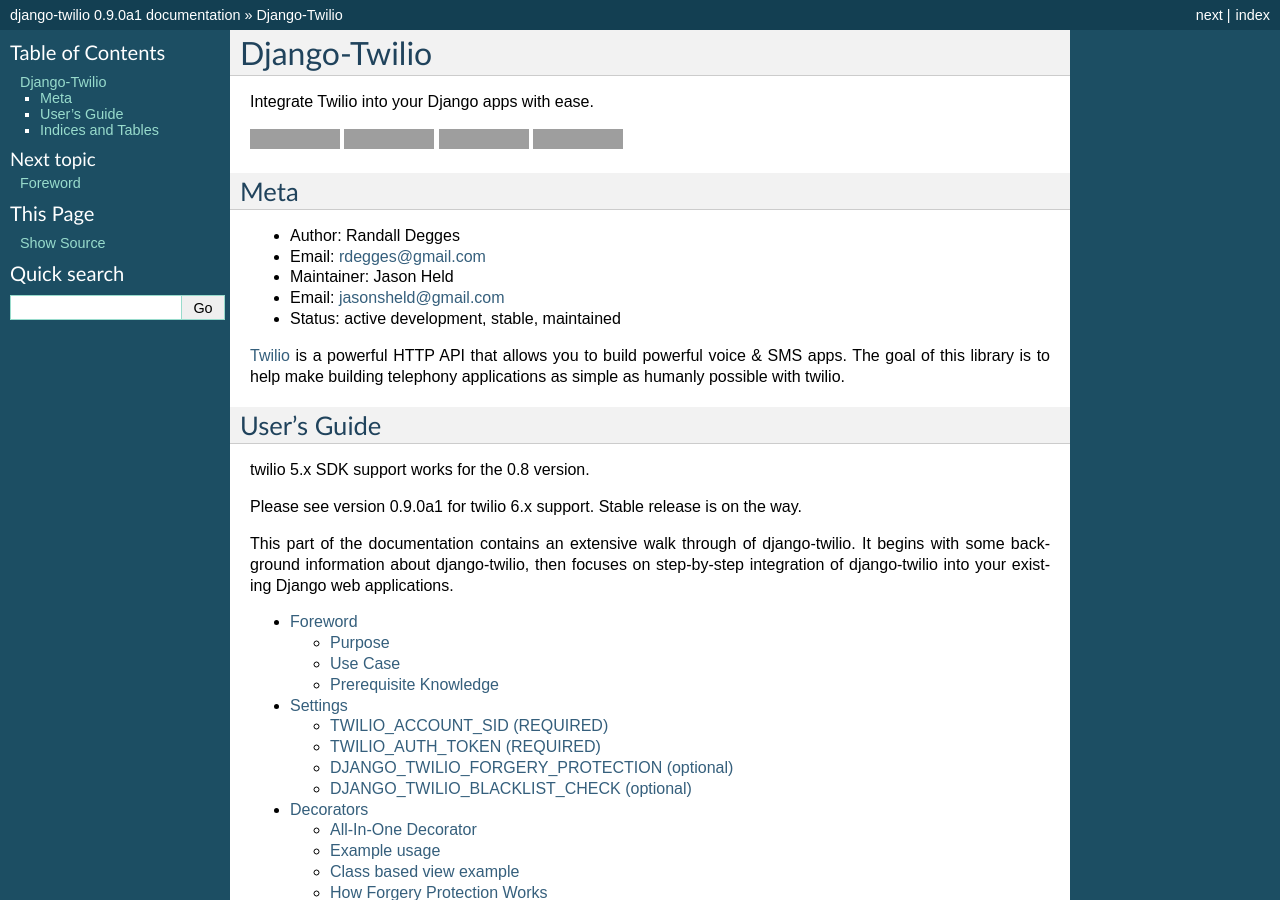
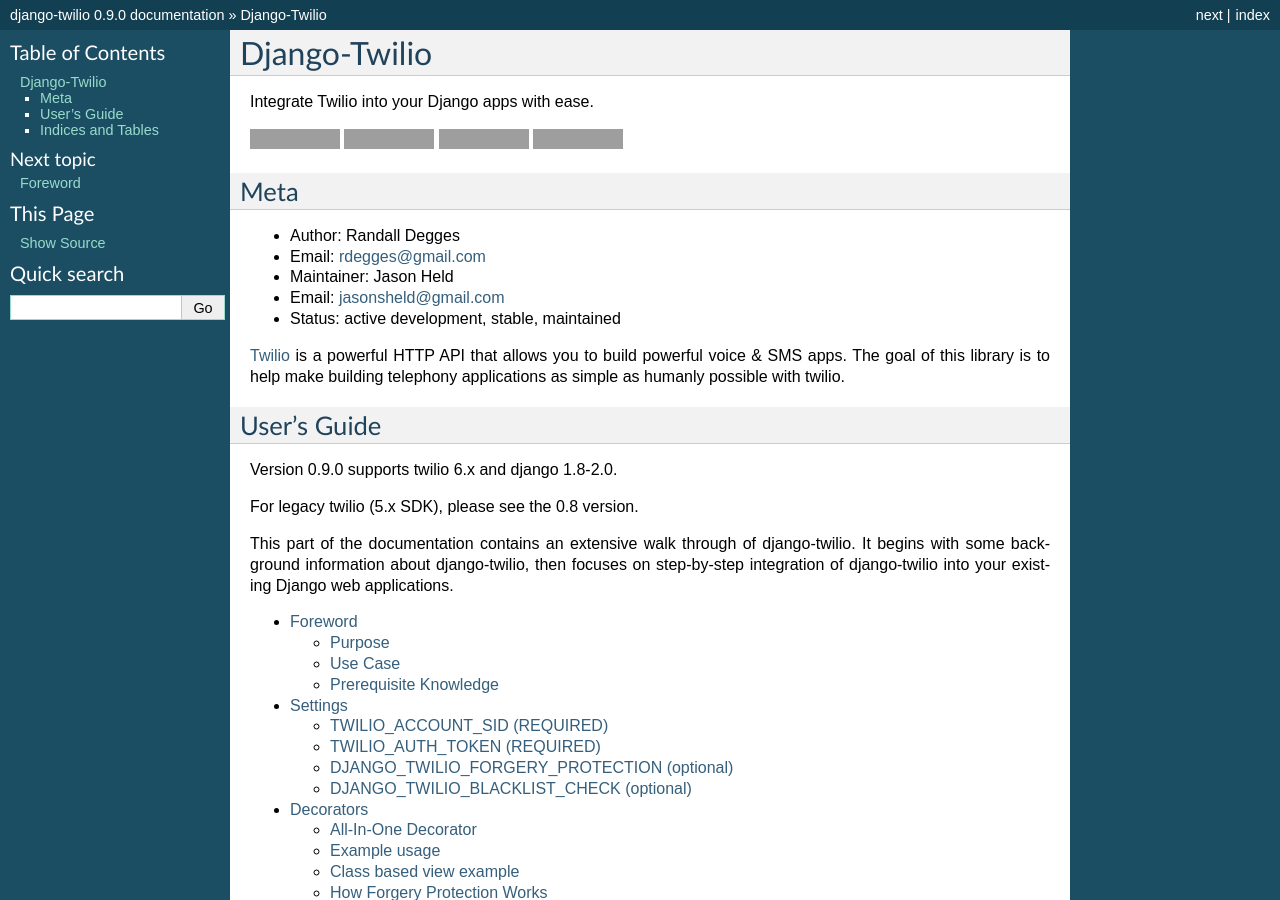
Before and after one commit to rdegges/django-twilio, a Sphinx documentation site: the page built from docs/source/index.rst, in a window 1280 px wide and 900 px high. Built offline with Sphinx 7.4.7, drawn with Linux system fonts in a browser that asks for light colours; pages that are not in the unit, such as notebooks, are missing from menus; some of the changed text lies outside the part shown; grey boxes are pictures that could not be loaded.

```diff
--- a/README.rst
+++ b/README.rst
@@ -12,7 +12,7 @@ Integrate Twilio into your Django apps with ease.
 .. image:: https://readthedocs.org/projects/django-twilio/badge/?version=latest
     :target: https://readthedocs.org/projects/django-twilio/badge/?version=latest
 .. image:: https://img.shields.io/pypi/pyversions/coverage.svg
-    :target: https://pypi.python.org/pypi/django-twilio/0.9.0a1
+    :target: https://pypi.python.org/pypi/django-twilio/0.9.0
     :alt: Python versions supported
 
 
@@ -30,9 +30,9 @@ Twilio makes it easy to send & receive SMS messages, and create & manage voice c
 
 Django-twilio makes it easy to use Twilio in your Django projects.
 
-twilio 5.x SDK support works for the 0.8 version.
+Version 0.9.0 supports twilio 6.x and django 1.8-2.0.
 
-Please see version 0.9.0a1 for twilio 6.x support. Stable release is on the way.
+For legacy twilio (5.x SDK), please see the 0.8 version.
 
 Documentation
 -------------
--- a/django_twilio/__init__.py
+++ b/django_twilio/__init__.py
@@ -5,4 +5,4 @@ from __future__ import unicode_literals, absolute_import
 A simple library for building twilio-powered Django webapps.
 """
 
-__version__ = '0.9.0a1'
+__version__ = '0.9.0'
--- a/docs/source/index.rst
+++ b/docs/source/index.rst
@@ -11,7 +11,7 @@ Integrate Twilio into your Django apps with ease.
 .. image:: https://readthedocs.org/projects/django-twilio/badge/?version=latest
     :target: https://readthedocs.org/projects/django-twilio/badge/?version=latest
 .. image:: https://img.shields.io/pypi/pyversions/coverage.svg
-    :target: https://pypi.python.org/pypi/django-twilio/0.9.0a1
+    :target: https://pypi.python.org/pypi/django-twilio/0.9.0
     :alt: Python versions supported
 
 Meta
@@ -32,9 +32,9 @@ User's Guide
 ------------
 
 
-twilio 5.x SDK support works for the 0.8 version.
+Version 0.9.0 supports twilio 6.x and django 1.8-2.0.
 
-Please see version 0.9.0a1 for twilio 6.x support. Stable release is on the way.
+For legacy twilio (5.x SDK), please see the 0.8 version.
 
 
 This part of the documentation contains an extensive walk through of
--- a/setup.py
+++ b/setup.py
@@ -9,7 +9,7 @@ setup(
 
     # Basic package information:
     name='django-twilio',
-    version='0.9.0a1',
+    version='0.9.0',
     packages=find_packages(),
 
     # Packaging options:
```
Also changed, not shown: test_requirements.txt (line endings or trailing spaces).
